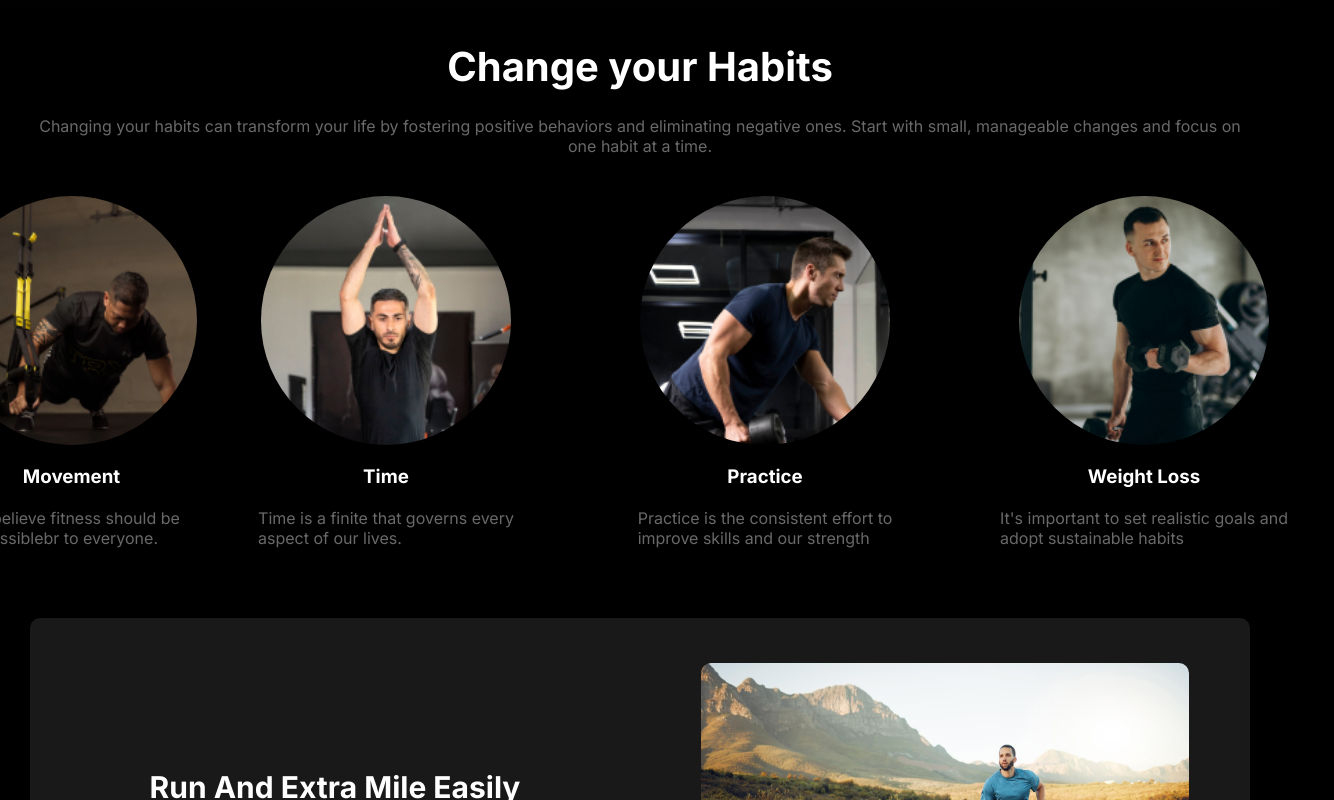
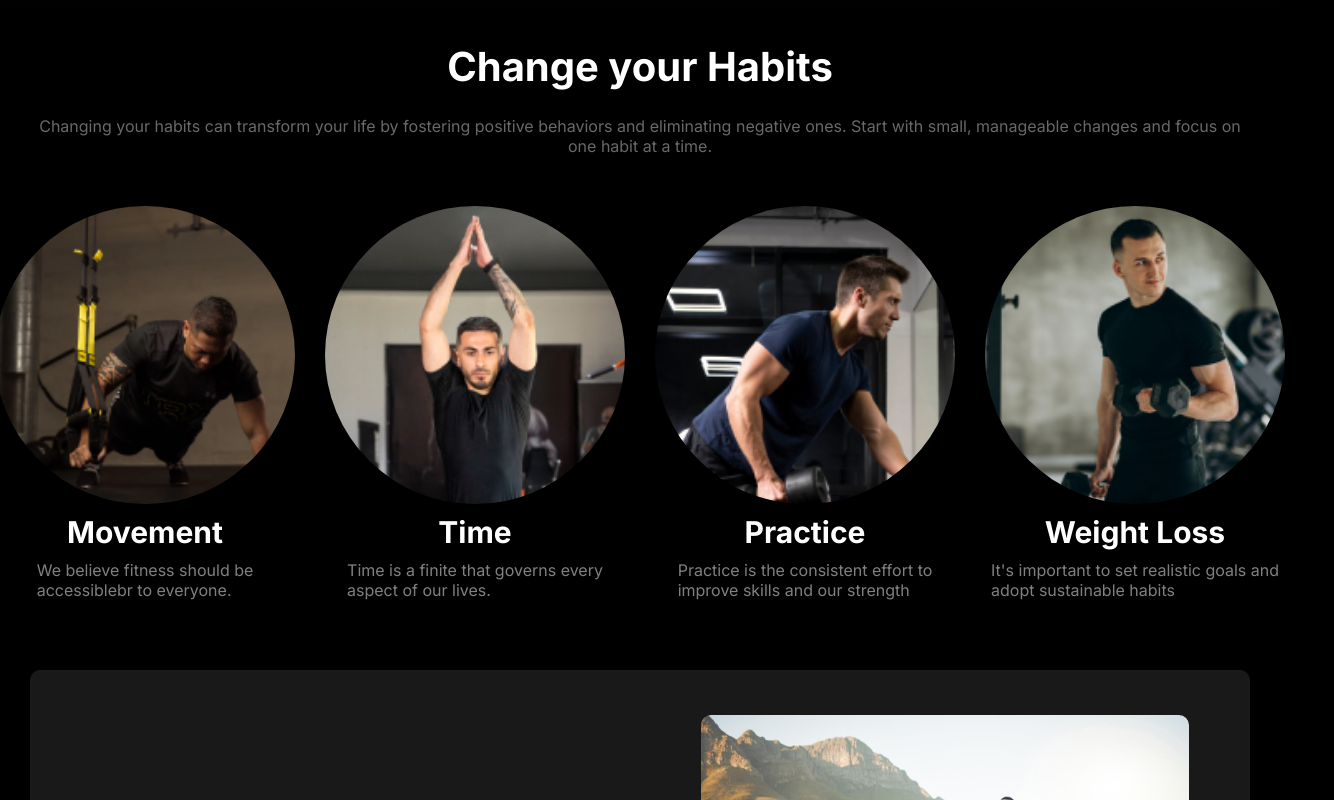
Before and after one commit to nabishafin/Assignemnt-2-fitness-, a plain HTML site: page index.html in a window 1280 px wide. Shown: the part 727-1527 px from the top of the page, 1334 px wide, since content can reach past the window. Drawn offline with Linux system fonts and the light colour scheme; a web font is replaced by a local one.

Commit message:
habit section problem solved

```diff
--- a/index.css
+++ b/index.css
@@ -185,31 +185,37 @@ button {
 
 
 
+.habit-cart h3 {
+    color: white;
+    font-size: 30px;
+}
+
+.habit-cart p {
+    color: gray;
+}
+
+.habit-cart img {
+    width: 300px;
+    border-radius: 50%;
+}
+
+.habit-cart {
+    display: flex;
+    justify-content: center;
+    align-items: center;
+    flex-direction: column;
+    gap: 10px;
+}
+
 .habit-cart-container {
     display: flex;
+    justify-content: center;
     align-items: center;
-    justify-content: center;
+    gap: 30px;
+    margin-top: 50px;
 }
 
-.habits-cart p {
-    color: rgb(105, 105, 105);
-}
 
-.habits-cart {
-
-    width: 379px;
-    margin-top: 40px;
-    display: flex;
-    align-items: center;
-    justify-content: center;
-    flex-direction: column;
-    gap: 20px;
-}
-
-.habits-cart img {
-    border-radius: 50%;
-    width: 250px;
-}
 
 /* run-extramile-container ***********************************************************************************/
 
@@ -563,12 +569,15 @@ footer {
     }
 
     .our-team-container {
-
         display: grid;
         grid-template-columns: repeat(1, 1fr);
         height: 1400px;
         gap: 15px;
         margin-top: 30px;
+    }
+
+    .team-cart {
+        margin-top: 20px;
     }
 
     .footer-container {
@@ -663,6 +672,10 @@ footer {
         margin-top: 40px;
     }
 
+    .packages {
+        margin-top: 20px;
+    }
+
     .download-btn {
         margin-top: 5px;
     }
--- a/index.html
+++ b/index.html
@@ -92,35 +92,37 @@
                 fostering positive
                 behaviors and eliminating negative ones. Start with small, manageable changes and focus on one habit at
                 a time. </p>
+
             <div class="habit-cart-container">
-                <div class="habits-cart white-color">
+
+                <div class="habit-cart">
                     <img src="./images/image 3.png" alt="">
                     <h3>Movement</h3>
                     <p>We believe fitness should be <br> accessiblebr
-                        to everyone.
-                    </p>
+                        to everyone.</p>
                 </div>
-                <div class="habit-cart-container">
-                    <div class="habits-cart white-color">
+
+                <div class="habit-cart">
                     <img src="./images/image 2.png" alt="">
                     <h3>Time</h3>
-                        <p>Time is a finite that governs every <br> aspect of our lives. </p>
+                    <p>Time is a finite that governs every <br> aspect of our lives.</p>
                 </div>
-                    <div class="habit-cart-container">
-                        <div class="habits-cart white-color">
+
+                <div class="habit-cart">
                     <img src="./images/image 4.png" alt="">
                     <h3>Practice</h3>
                     <p>Practice is the consistent effort to <br> improve skills and our strength </p>
                 </div>
-                        <div class="habit-cart-container">
-                            <div class="habits-cart white-color">
+
+                <div class="habit-cart">
                     <img src="./images/image 5.png" alt="">
                     <h3>Weight Loss</h3>
                     <p>It's important to set realistic goals and <br> adopt sustainable habits</p>
                 </div>
-                        </div>
+
             </div>
         </section>
+
         <!-- run and extra mile -->
 
         <section class="run-extramile-container">
```
Lines whose indentation alone changed are shown as unchanged.
